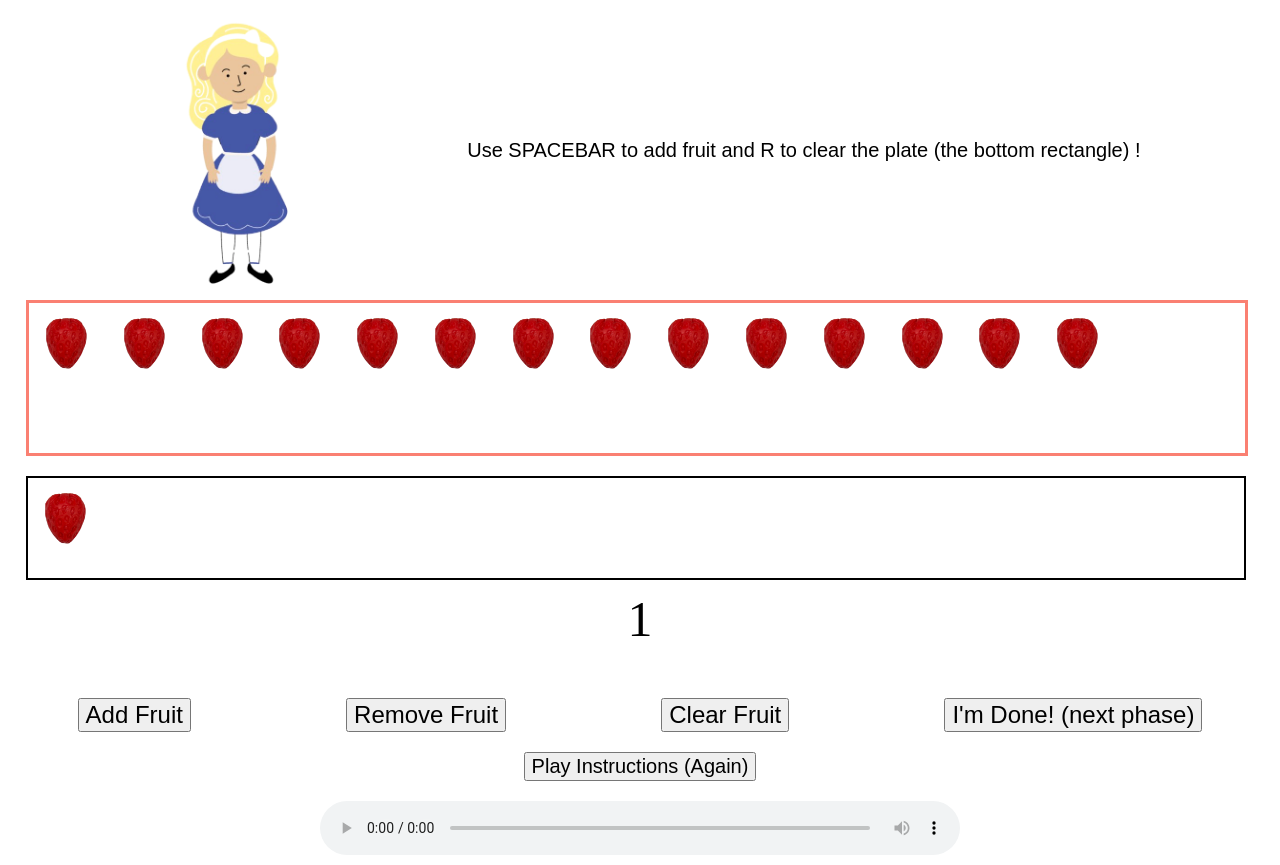
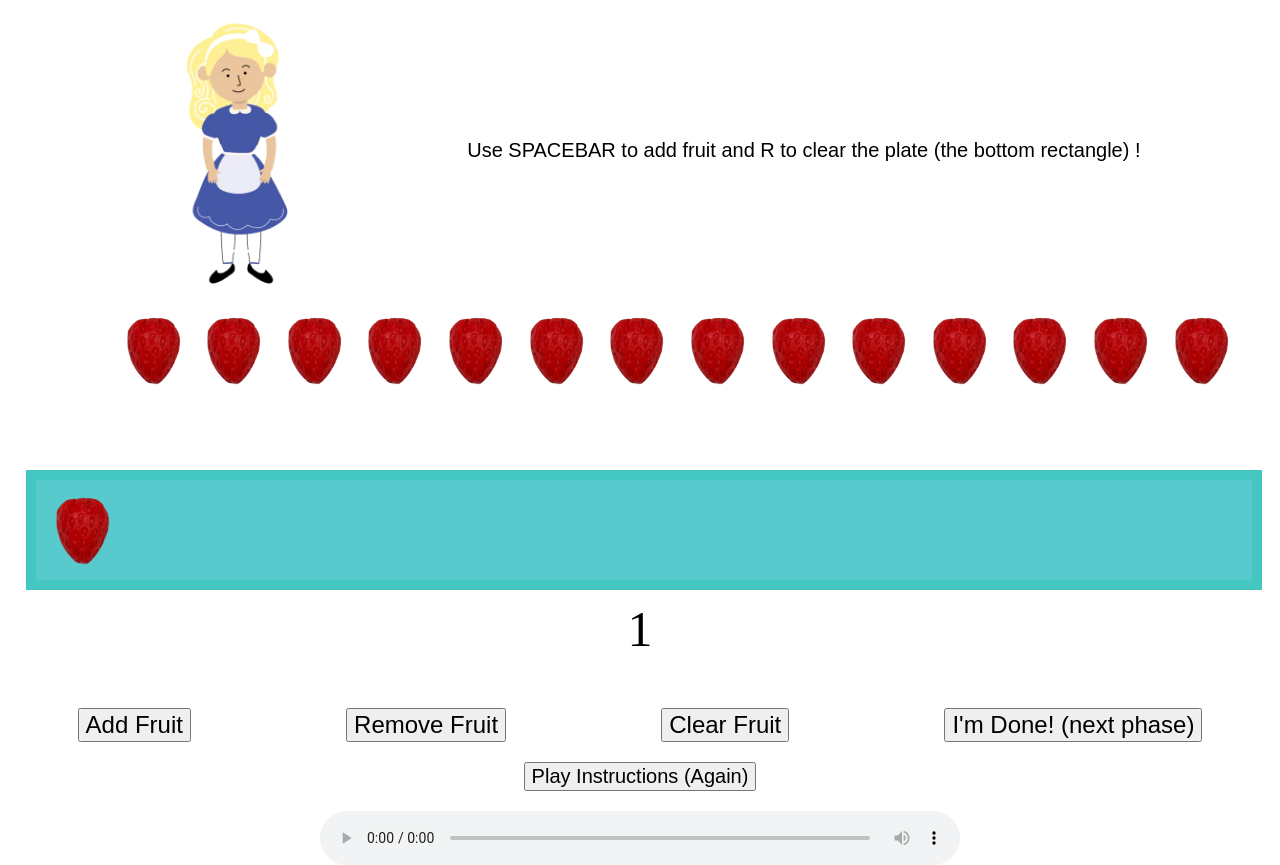
Before and after one commit to jinjingjennywang/AquaMomo, a plain HTML site: page index.html in a window 1280 px wide. Both pictures are taken after a click on the button "Add Fruit". Drawn offline with Linux system fonts and the light colour scheme.

Commit message:
top down movement implemented, fruits bigger, and container styling

```diff
--- a/addFruit.js
+++ b/addFruit.js
@@ -48,15 +48,19 @@ const fruits = popFruits(initFruitTypes);
 let currentPhase = 0;
 
 // display fruits in the initial container
+let fruitOrderCount = 0;
 
 function setFruits(imagePaths) {
     // clear container if there are still leftover fruits from last phase
     initialContainer.innerHTML = '';
 
 
+
     imagePaths.forEach(imagePath => {
         const fruit = document.createElement('div');
         fruit.className = 'fruit';
+        fruit.id = 'fruit' + fruitOrderCount;
+        fruitOrderCount++;
         fruit.style.backgroundImage = `url(${imagePath})`;
         initialContainer.appendChild(fruit);
     })
@@ -69,9 +73,15 @@ setFruits(fruits[currentPhase]);
 
 function moveFruits() {
     if (initialContainer.children.length > 0) {
-        // select the last fruit in the initial container
-        const fruit = initialContainer.children[initialContainer.children.length - 1];
-        endContainer.appendChild(fruit);
+        // select the FIRST fruit in the initial container
+        const fruit = initialContainer.querySelector('.fruit');
+        console.log(fruit);
+        if (fruit) {
+            const placeHolder = document.createElement('div');
+            placeHolder.className = 'placeholder';
+            initialContainer.replaceChild(placeHolder, fruit);
+            endContainer.appendChild(fruit);
+        }
     }
 }
 
@@ -95,10 +105,18 @@ moveFruitButton.addEventListener('click', function() {
 
 // remove fruit from end container and put back into initial container
 
+// first need to be able to find the last placeHolder
+
+function findLastPH() {
+    const placeHolders = initialContainer.querySelectorAll('.placeholder');
+    return placeHolders[placeHolders.length - 1];
+}
+
 function removeFruits() {
     if (endContainer.children.length > 0) {
-        const fruit = endContainer.children[endContainer.children.length - 1];
-        initialContainer.appendChild(fruit);
+        const fruit = endContainer.querySelector('.fruit');
+        const placeHolder = findLastPH();
+        initialContainer.replaceChild(fruit, placeHolder);
     }
 
 }
@@ -115,8 +133,7 @@ removeFruitButton.addEventListener('click', function() {
 
 function clearFruits() {
     while (endContainer.children.length > 0) {
-        const fruit = endContainer.children[0];
-        initialContainer.appendChild(fruit);
+        removeFruits();
     }
 }
 
--- a/style.css
+++ b/style.css
@@ -26,13 +26,14 @@ body {
 
 #fruit-container{
     margin-left: 2vw;
-    display: flex;
+    display: grid;
+    grid-template-columns: repeat(15, 6.3vw);
+    grid-template-rows: repeat(2, 60px);
     width: 95vw;
     min-height: 150px;
     flex-direction: row;
     flex-wrap: nowrap;
     margin-bottom: 20px;
-    border: 3px solid salmon;
 }
 
 #fruit-plate{
@@ -42,15 +43,16 @@ body {
     min-height: 100px;
     flex-direction: row;
     flex-wrap: nowrap;
-    border: 2px solid black;
+    background-color: rgb(88, 202, 206);
+    border: 10px solid rgba(62, 199, 190, 0.776);
 }
 
 .fruit{
     /* flex grow specifies how much of the remaining space in the flex container should be assigned to the item */
     /* flex: 1 1 70px; */
-    width: 65px;
-    height: 65px;
-    flex: 0 0 65px;
+    width: 85px;
+    height: 85px;
+    flex: 0 0 85px;
     background-size: contain;
     background-repeat: no-repeat;
     margin: 0.5vw;
```
